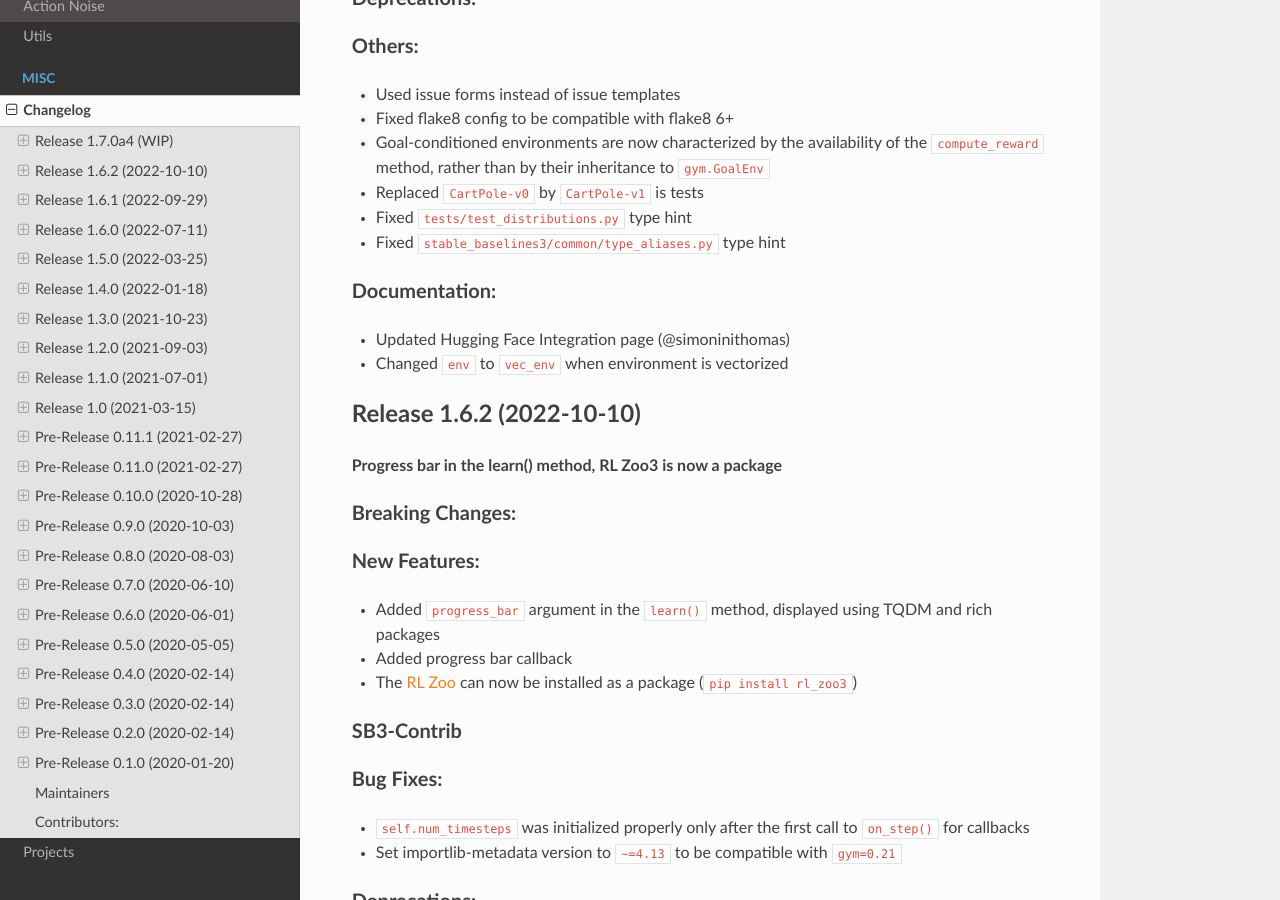
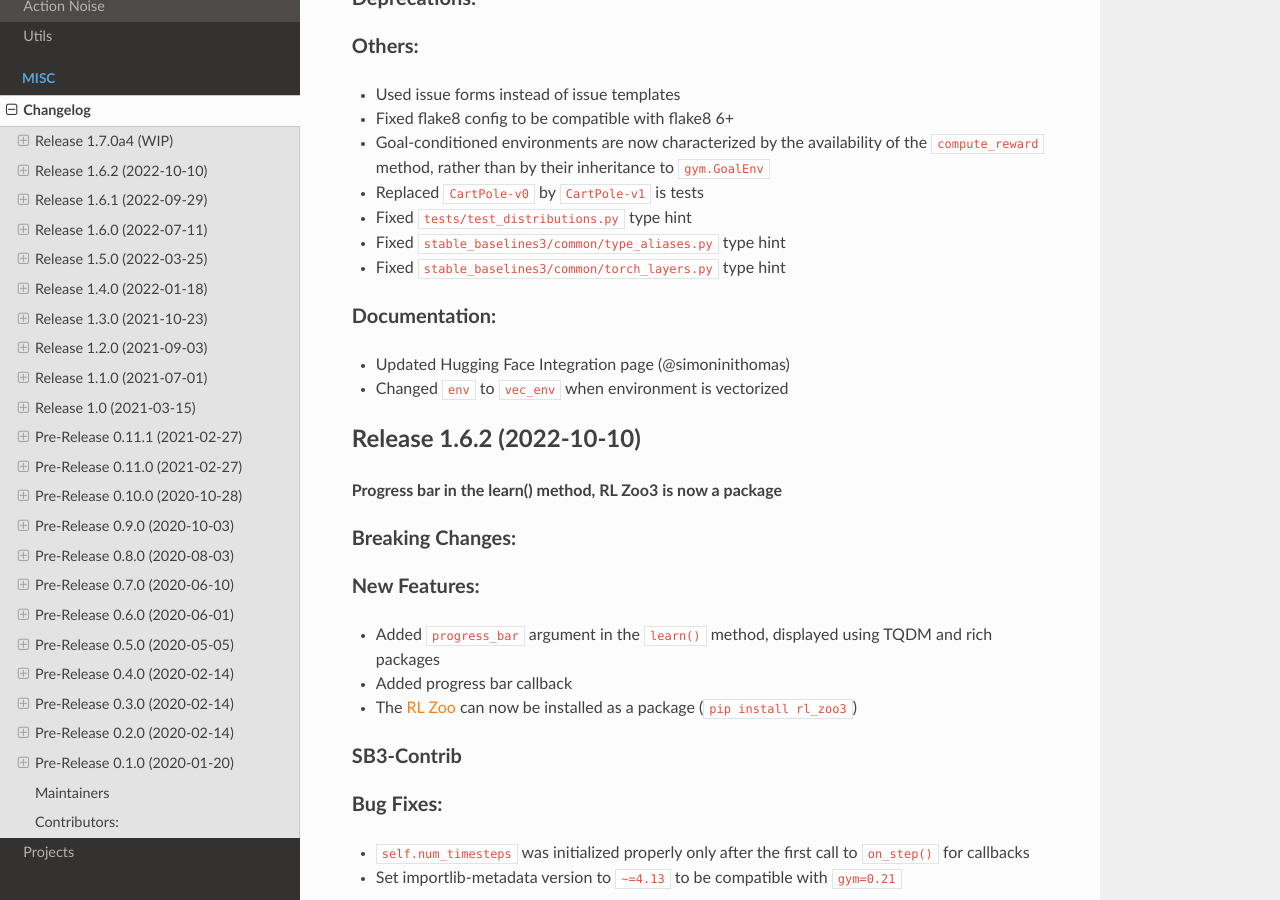
Before and after one commit to DLR-RM/stable-baselines3, a Sphinx documentation site: the page built from docs/misc/changelog.rst, in a window 1280 px wide and 900 px high, scrolled down 857 px. Built offline with Sphinx 7.4.7 and the Read the Docs theme 2.0.0, drawn with Linux system fonts in a browser that asks for light colours; pages that are not in the unit, such as notebooks, are missing from menus.

Commit message:
Update changelog

```diff
--- a/docs/misc/changelog.rst
+++ b/docs/misc/changelog.rst
@@ -42,6 +42,7 @@ Others:
 - Replaced ``CartPole-v0`` by ``CartPole-v1`` is tests
 - Fixed ``tests/test_distributions.py`` type hint
 - Fixed ``stable_baselines3/common/type_aliases.py`` type hint
+- Fixed ``stable_baselines3/common/torch_layers.py`` type hint
 
 Documentation:
 ^^^^^^^^^^^^^^
```
